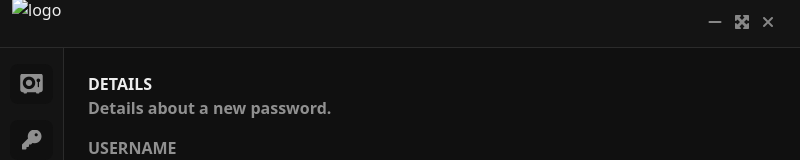
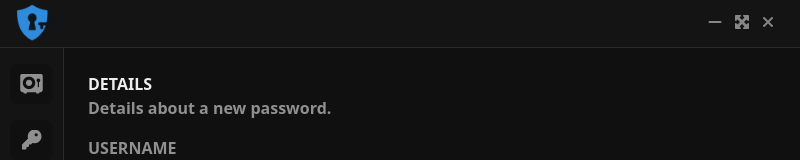
Before and after one commit to Xeyo-Developer/PassManager, an Electron app: page resources/views/add.html in a window 800 px wide. Shown: the top 160 px of the page. Drawn offline with Linux system fonts and the light colour scheme.

Commit message:
Corrections

```diff
--- a/resources/views/add.html
+++ b/resources/views/add.html
@@ -83,7 +83,7 @@
         <header class="h-12 w-full flex items-center justify-between border-b border-b-[#90909030] bg-[#141414] draggable">
             <div class="p-3 bg-transparent">
                 <a href="./index.html" class="bg-transparent">
-                    <img src="../assets/imgs/logoxyz.ico" alt="logo" width="52" height="52" class="bg-transparent select-none" />
+                    <img src="../assets/imgs/logo.ico" alt="logo" width="52" height="52" class="bg-transparent select-none" />
                 </a>
             </div>
 
```
Also changed, not shown: resources/views/generate.html (+1 -1 lines), resources/views/index.html (+1 -1 lines), resources/views/list.html (+1 -1 lines), resources/views/manage.html (+1 -1 lines), resources/views/settings.html (+1 -1 lines).
